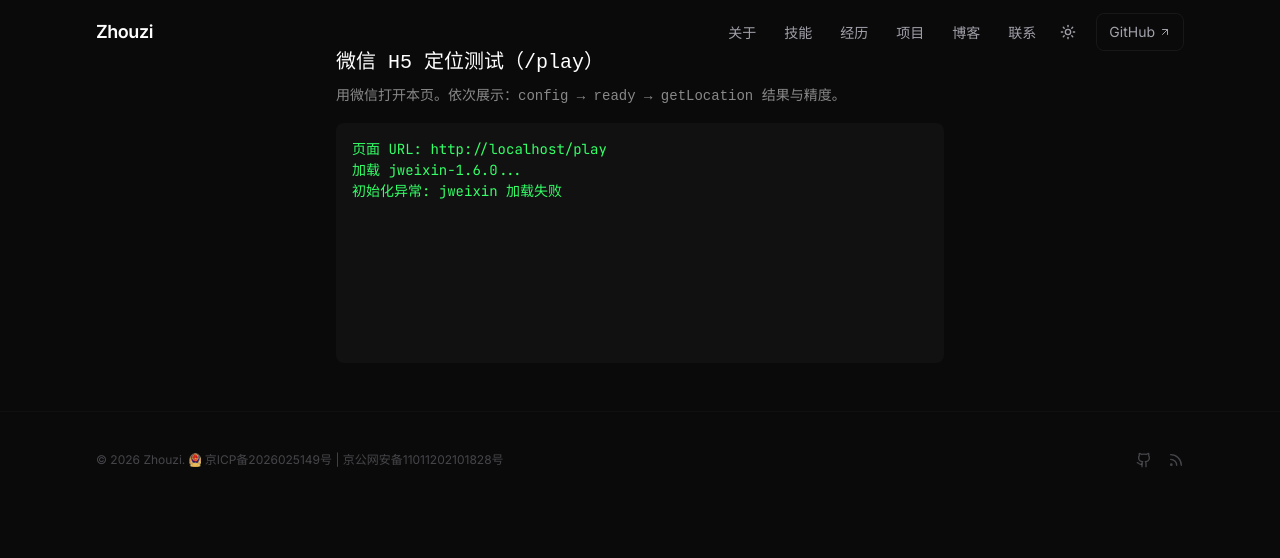
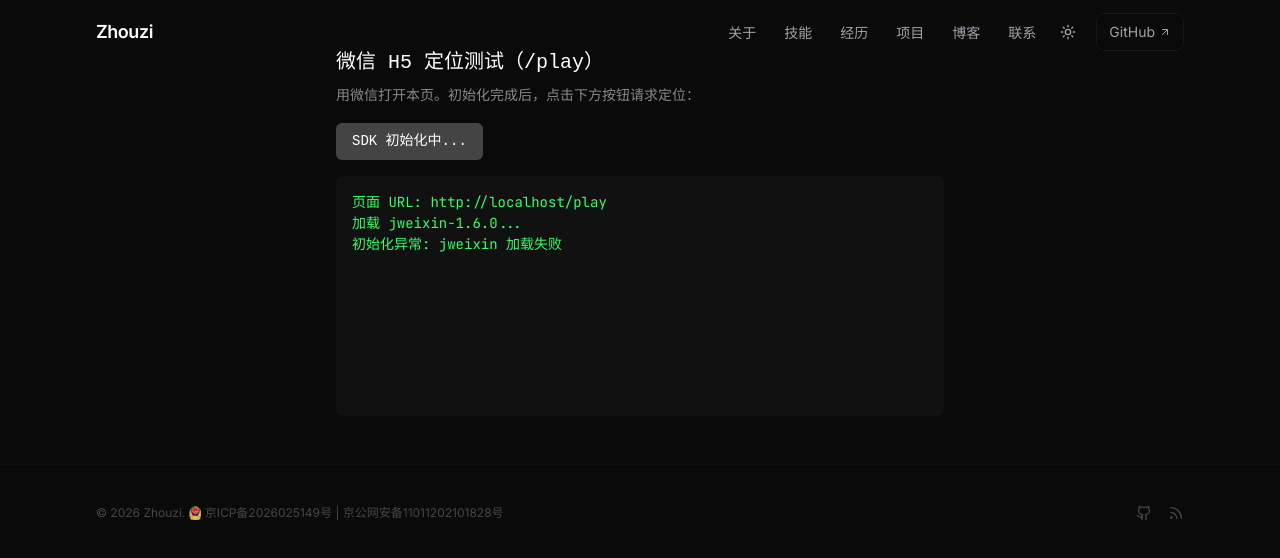
Before and after one commit to hyh112300/zhouzi, a Next.js app in the folder apps/landing/: page /play in a window 1280 px wide. Shown: the top 558 px of the page. Built offline with nearby package versions, Linux system fonts and the light colour scheme.

Commit message:
feat(play): 微信 H5 定位改为点击按钮按需触发

```diff
--- a/apps/landing/src/app/play/page.tsx
+++ b/apps/landing/src/app/play/page.tsx
@@ -15,6 +15,8 @@ declare global {
 
 export default function PlayPage() {
   const [logs, setLogs] = useState<string[]>([])
+  const [ready, setReady] = useState(false)
+  const [loading, setLoading] = useState(false)
 
   useEffect(() => {
     let cancelled = false
@@ -49,14 +51,8 @@ export default function PlayPage() {
 
       window.wx!.config({ ...cfg, jsApiList: ['getLocation'] })
       window.wx!.ready(() => {
-        safe('wx.ready，调用 getLocation...')
-        window.wx!.getLocation({
-          type: 'gcj02',
-          success: (r: { latitude: number, longitude: number, accuracy: number }) =>
-            safe(`OK: lat=${r.latitude}  lng=${r.longitude}  accuracy=${r.accuracy}m`),
-          fail: (err: { errMsg?: string }) =>
-            safe(`getLocation 失败: ${err?.errMsg ?? JSON.stringify(err)}`),
-        })
+        safe('wx.ready: JS-SDK 就绪，请点击按钮获取定位')
+        if (!cancelled) setReady(true)
       })
       window.wx!.error(err => safe(`wx.error: ${JSON.stringify(err)}`))
     }
@@ -66,6 +62,20 @@ export default function PlayPage() {
       cancelled = true
     }
   }, [])
+
+  const handleGetLocation = () => {
+    if (!window.wx || loading) return
+    setLoading(true)
+    setLogs(prev => [...prev, '调用 getLocation...'])
+    window.wx.getLocation({
+      type: 'gcj02',
+      success: (r: { latitude: number, longitude: number, accuracy: number }) =>
+        setLogs(prev => [...prev, `OK: lat=${r.latitude}  lng=${r.longitude}  accuracy=${r.accuracy}m`]),
+      fail: (err: { errMsg?: string }) =>
+        setLogs(prev => [...prev, `getLocation 失败: ${err?.errMsg ?? JSON.stringify(err)}`]),
+      complete: () => setLoading(false),
+    })
+  }
 
   return (
     <div
@@ -79,8 +89,26 @@ export default function PlayPage() {
     >
       <h1 style={{ fontSize: 20, marginBottom: 8 }}>微信 H5 定位测试（/play）</h1>
       <p style={{ color: '#888', marginBottom: 16 }}>
-        用微信打开本页。依次展示：config → ready → getLocation 结果与精度。
+        用微信打开本页。初始化完成后，点击下方按钮请求定位：
       </p>
+      <div style={{ marginBottom: 16 }}>
+        <button
+          type="button"
+          onClick={handleGetLocation}
+          disabled={!ready || loading}
+          style={{
+            padding: '8px 16px',
+            fontSize: 14,
+            borderRadius: 6,
+            border: 'none',
+            background: ready && !loading ? '#07c160' : '#444',
+            color: '#fff',
+            cursor: ready && !loading ? 'pointer' : 'not-allowed',
+          }}
+        >
+          {loading ? '定位中...' : ready ? '获取定位' : 'SDK 初始化中...'}
+        </button>
+      </div>
       <pre
         style={{
           whiteSpace: 'pre-wrap',
```
